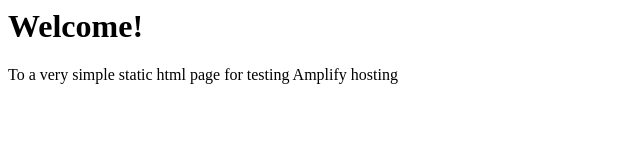
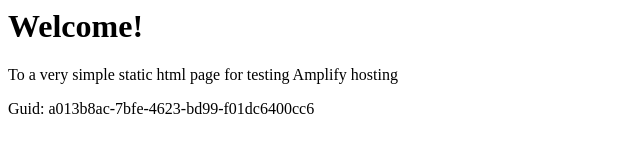
Before and after one commit to aws-aemilia-pdx/Github-PR-Commit-Integration-Test-DoNotTouch-v1-preprod-us-west-2, a website: page src/index.html in a window 1280 px wide. Shown: the whole page, without its empty margins (0-640 px from the left). Drawn offline with Linux system fonts and the light colour scheme.

Commit message:
commit from integ tests

```diff
--- a/src/index.html
+++ b/src/index.html
@@ -1,3 +1,5 @@
+
+
 <html lang="en">
 
 <head>
@@ -10,6 +12,6 @@
 <body>
     <h1>Welcome!</h1>
     <p>To a very simple static html page for testing Amplify hosting</p>
-</body>
+    <p>Guid: a013b8ac-7bfe-4623-bd99-f01dc6400cc6</p></body>
 
 </html>
```
